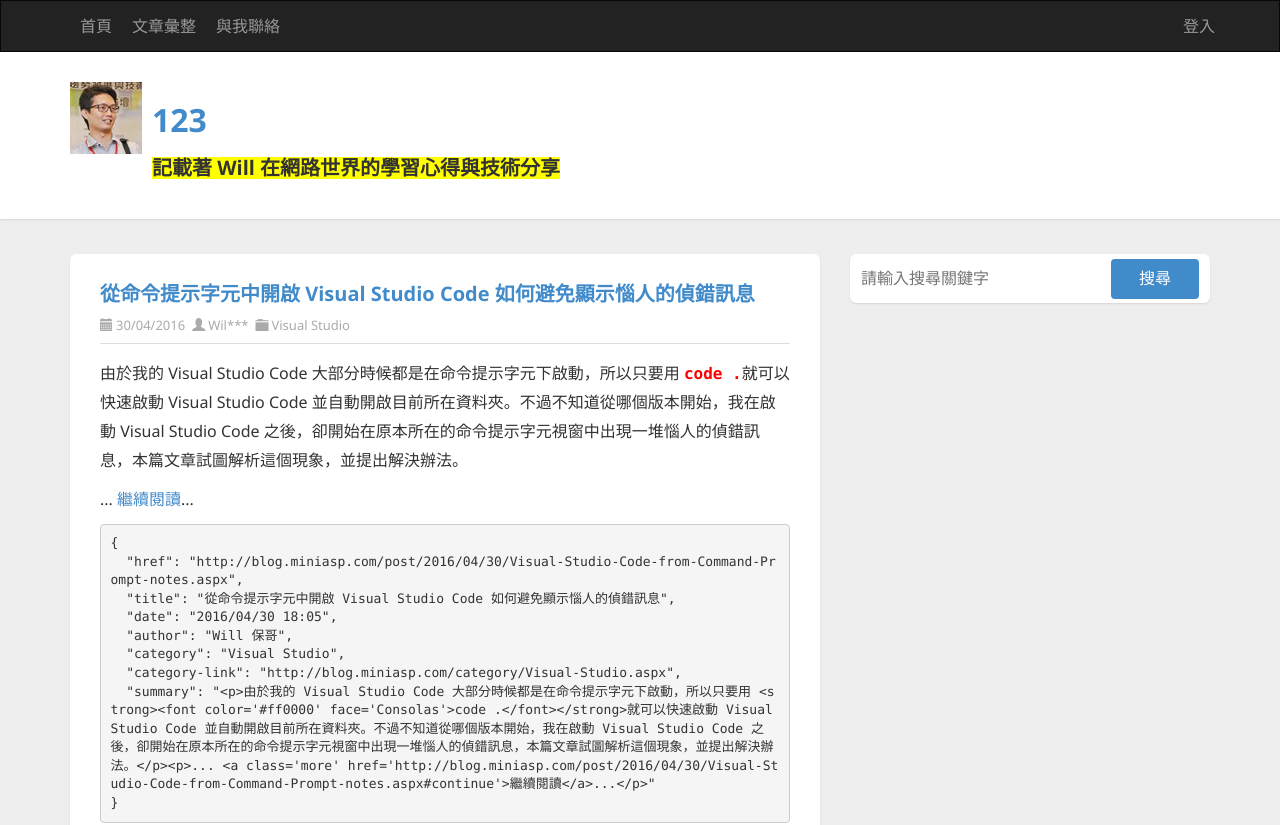
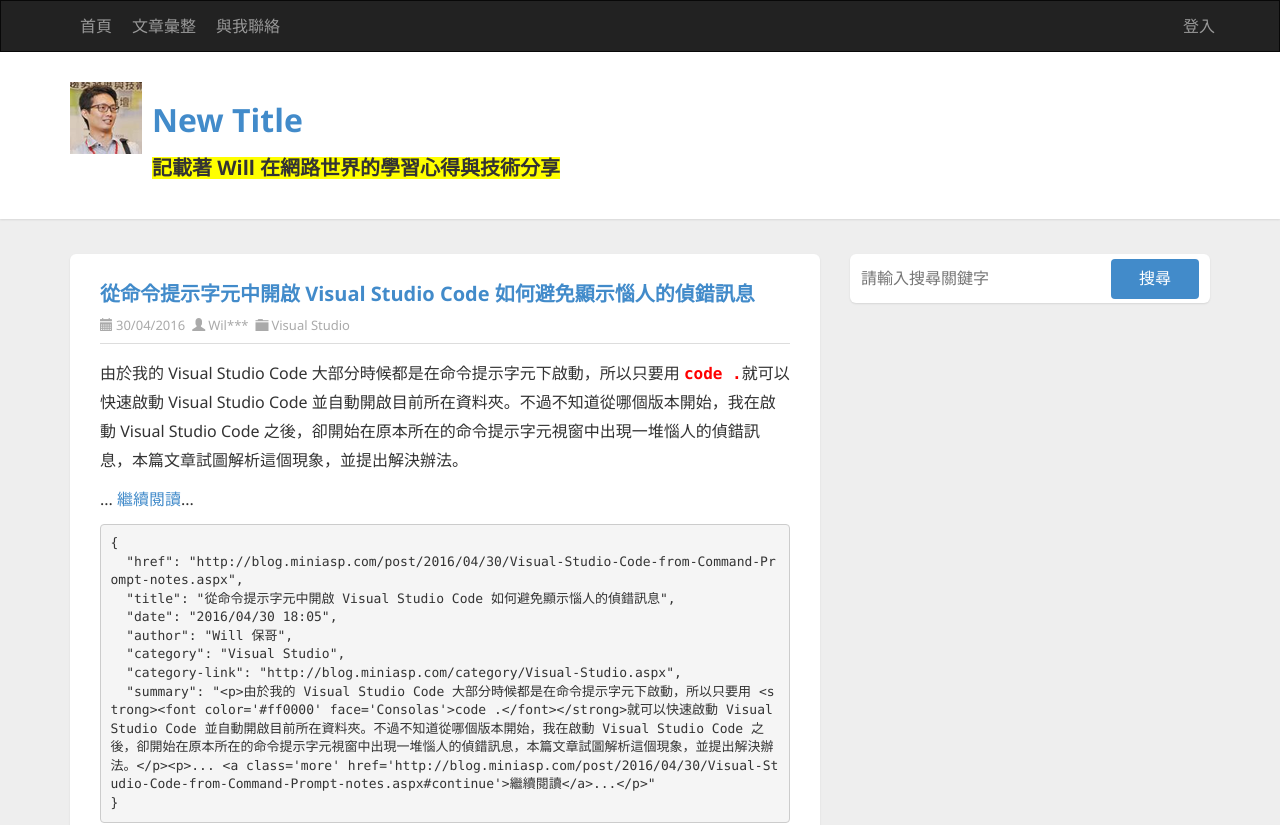
Before and after one commit to kent19871014/angular-demo0414, an Angular app: page / in a window 1280 px wide. Shown: the top 825 px of the page. Built offline with nearby package versions, Linux system fonts and the light colour scheme.

Commit message:
14 練習建立與使用 Service 元件

```diff
--- a/src/app/app.component.html
+++ b/src/app/app.component.html
@@ -1,4 +1,4 @@
-<app-header [title]="123" (titleChanged)="keyword = $event"></app-header>
+<app-header (titleChanged)="keyword = $event"></app-header>
 <!-- CONTAINER START-->
 <section class="container">
   <div class="row">
--- a/src/app/app.component.ts
+++ b/src/app/app.component.ts
@@ -1,3 +1,4 @@
+import { DataService } from './data.service';
 import { Component } from '@angular/core';
 
 @Component({
@@ -6,8 +7,11 @@
   styleUrls: ['./app.component.css']
 })
 export class AppComponent {
-  title = 'app works!';
   keyword = "";
+
+    constructor(private datasvc: DataService) {
+    }
+
   changeKeyword(event: KeyboardEvent) {
     this.keyword = (event.target as HTMLInputElement).value;
   }
--- a/src/app/app.module.ts
+++ b/src/app/app.module.ts
@@ -1,3 +1,4 @@
+import { DataService } from './data.service';
 import { BrowserModule } from '@angular/platform-browser';
 import { NgModule } from '@angular/core';
 import { FormsModule } from '@angular/forms';
@@ -18,7 +19,7 @@
     FormsModule,
     HttpModule
   ],
-  providers: [],
+  providers: [DataService],
   bootstrap: [AppComponent]
 })
 export class AppModule { }
--- /dev/null
+++ b/src/app/data.service.ts
@@ -0,0 +1,7 @@
+import { Injectable } from '@angular/core';
+
+@Injectable()
+export class DataService {
+
+  title = "New Title";
+}
--- a/src/app/header/header.component.html
+++ b/src/app/header/header.component.html
@@ -26,10 +26,10 @@
     <div class="container">
 
       <img src="/assets/images/logo.png" class="pull-left logo" alt="The Will Will Web"
-      [title]="title" (click)="changeTitle($event)" />
+      [title]="datasvc.title" (click)="changeTitle($event)" />
 
       <div class="pull-left">
-        <h1><a href="http://blog.miniasp.com/">{{ title }}</a></h1>
+        <h1><a href="http://blog.miniasp.com/">{{ datasvc.title }}</a></h1>
         <h3 [class.highlight]="is_h3_highlight"
          [style.background-color]="getStyle()"
         (click)="is_h3_highlight=!is_h3_highlight">記載著 Will 在網路世界的學習心得與技術分享</h3>
--- a/src/app/header/header.component.ts
+++ b/src/app/header/header.component.ts
@@ -1,3 +1,4 @@
+import { DataService } from './../data.service';
 import { Component, OnInit, Input, Output, EventEmitter } from '@angular/core';
 
 @Component({
@@ -6,24 +7,19 @@
   styleUrls: ['./header.component.css']
 })
 export class HeaderComponent implements OnInit {
-  @Input()
-  title = "The Will Will Web";
   is_h3_highlight = false;
   counter = 0;
-  @Output()
-  titleChanged = new EventEmitter();
 
-  constructor() { }
+  constructor(private datasvc: DataService) {
+  }
 
   ngOnInit() {
   }
 
   changeTitle(event: MouseEvent){
+    this.datasvc.title = "The Will Will Web";
     this.counter++;
     console.log(event);
-    this.title = "kent web";
-
-    this.titleChanged.emit(this.title);
   };
 
   getStyle(){
```
Also changed, not shown: 1 other file (tests, documents, lock files or other folders).
